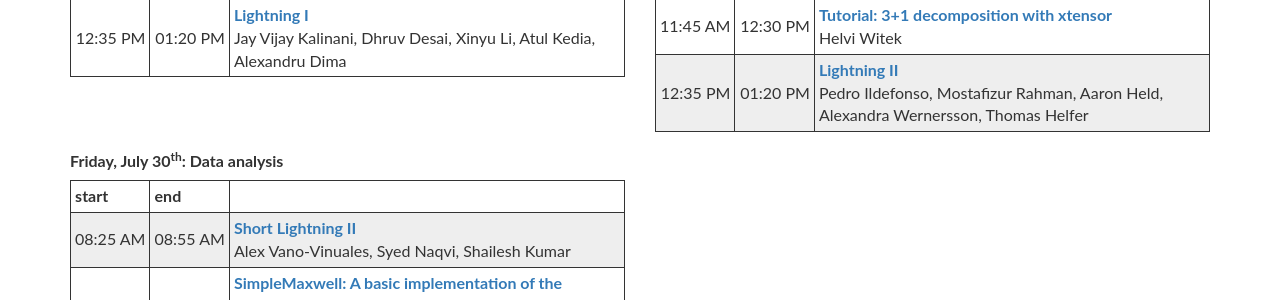
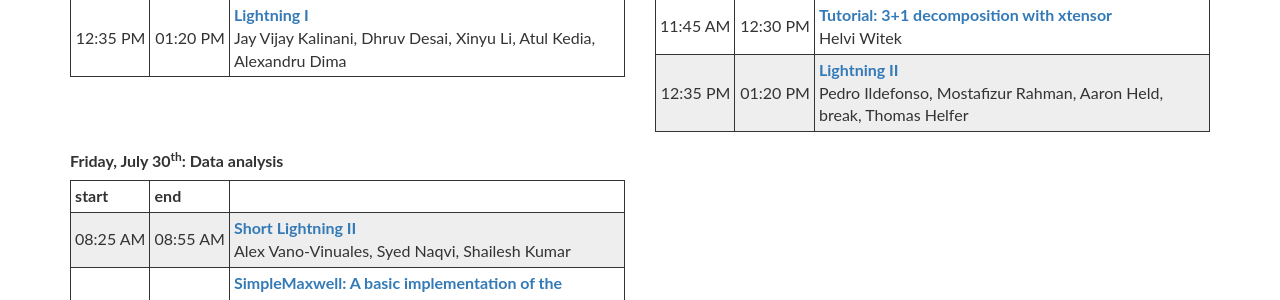
Before and after one commit to EinsteinToolkit/et2021uiuc, a Jekyll site: the page built from program.md, in a window 1280 px wide and 900 px high, scrolled down 1888 px. Shown: the part 177-477 px from the top of the window. Built offline with Jekyll 4.4.1, drawn with Linux system fonts in a browser that asks for light colours.

```diff
--- a/_lectures/17-Lightning2/index.md
+++ b/_lectures/17-Lightning2/index.md
@@ -8,7 +8,7 @@
   - Pedro Ildefonso
   - Mostafizur Rahman
   - Aaron Held
-  - Alexandra Wernersson
+  - break
   - Thomas Helfer
 ---
 {% include base.html %}
```
